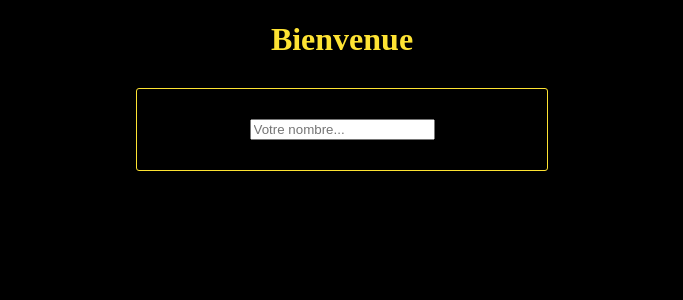
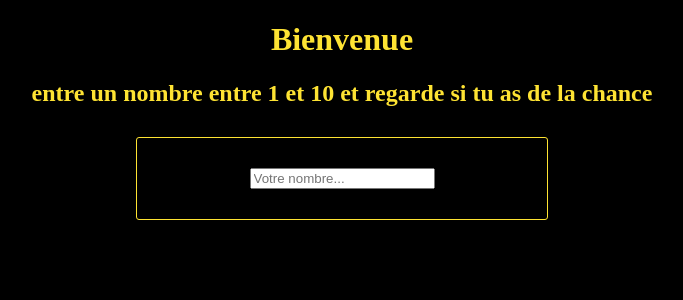
Before and after one commit to bgbg1000/gregoire, a Flask app: page /a in a window 1280 px wide. Shown: the top 300 px of the page, without its empty margins (298-981 px from the left). Run offline with Flask 3, Linux system fonts and the light colour scheme.

Commit message:
Update a.html

```diff
--- a/templates/a.html
+++ b/templates/a.html
@@ -18,6 +18,7 @@
     </head>
     <body>
         <h1>Bienvenue</h1>
+        <h2>entre un nombre entre 1 et 10 et regarde si tu as de la chance</h2>
         <form method="POST" action="#" class="form">
             <input type="text" name="nombre" placeholder="Votre nombre..." id="nombre" required>
         </form>
```
